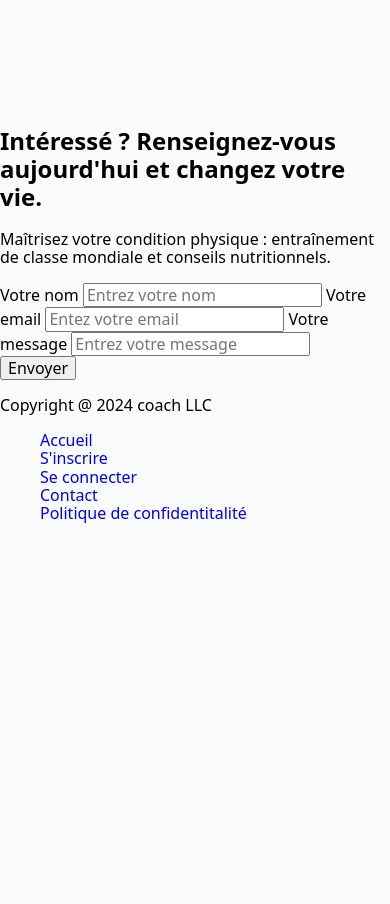
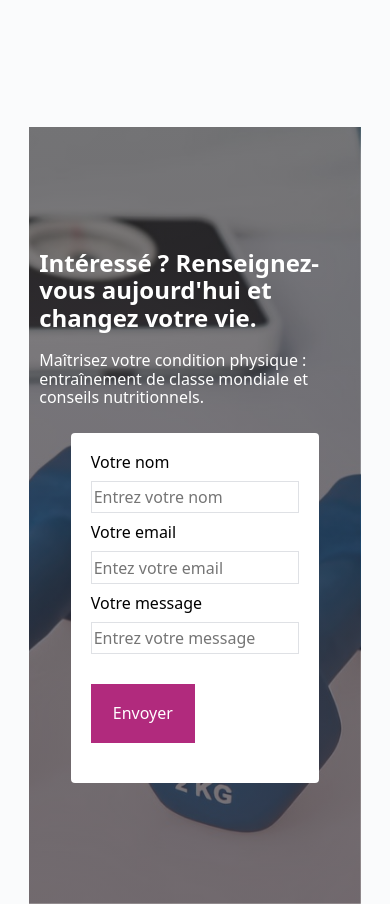
Before and after one commit to sia220/Site-vitrine-Coach, a website: page index.html in a window 390 px wide. Shown: the part 6360-7264 px from the top of the page. Before the commit the page ends 6899 px from the top, so only its background shows below. Drawn offline with nearby package versions, Linux system fonts and the light colour scheme.

Commit message:
codage section Formulaire (all versions)

```diff
--- a/style.css
+++ b/style.css
@@ -404,3 +404,83 @@ h1 {
         flex-wrap: wrap;
     }
 }
+/* Section Formulaire*/
+
+.form {
+    background-image: linear-gradient(to bottom, rgba(20, 20, 24, 0.52), rgba(68, 58, 65, 0.73)), url(./assets/alteres.jpg);
+    height: 70vh;
+    background-position: center;
+    background-size: cover;
+    background-repeat: no-repeat;
+    padding: 0;
+}
+.form-container {
+    height: 100%;
+    display: flex;
+    align-items: center;
+    justify-content: center;
+
+    width: 70%;
+    margin: auto;
+}
+.form-title {
+    padding-top: 0;
+    margin-top: 0;
+}
+.form-card {
+    display: flex;
+    flex-direction: column;
+    background-color: white;
+    padding: 30px;
+    border-radius: 4px;
+    height: 350px;
+    width: 350px;
+    padding-bottom: 0;
+}
+.text-form {
+    padding: 10px;
+    align-items: center;
+    color: white;
+    width: 50%;
+    padding-top: 0;
+}
+.form-card label {
+    font-weight: 500;
+    margin-bottom: 10px;
+}
+.form-card input {
+    height: 40px;
+    margin-bottom: 10px;
+
+    border: #dfe1e5 1px solid;
+}
+
+.cta-form {
+    color: white;
+    background-color: #b12a7d;
+    width: 50%;
+    margin: 20px 0;
+    padding: 20px;
+    border: none;
+}
+@media only screen and (max-width: 900px) {
+    .form {
+        height: 92vh;
+    }
+    .form-container {
+        flex-direction: column;
+        width: 85%;
+    }
+    .text-form {
+        width: 100%;
+    }
+    .form-card {
+        width: 100%;
+        padding: 20px;
+    }
+}
+@media only screen and (max-width: 500px) {
+    .form-card {
+        width: 75%;
+    }
+}
```
